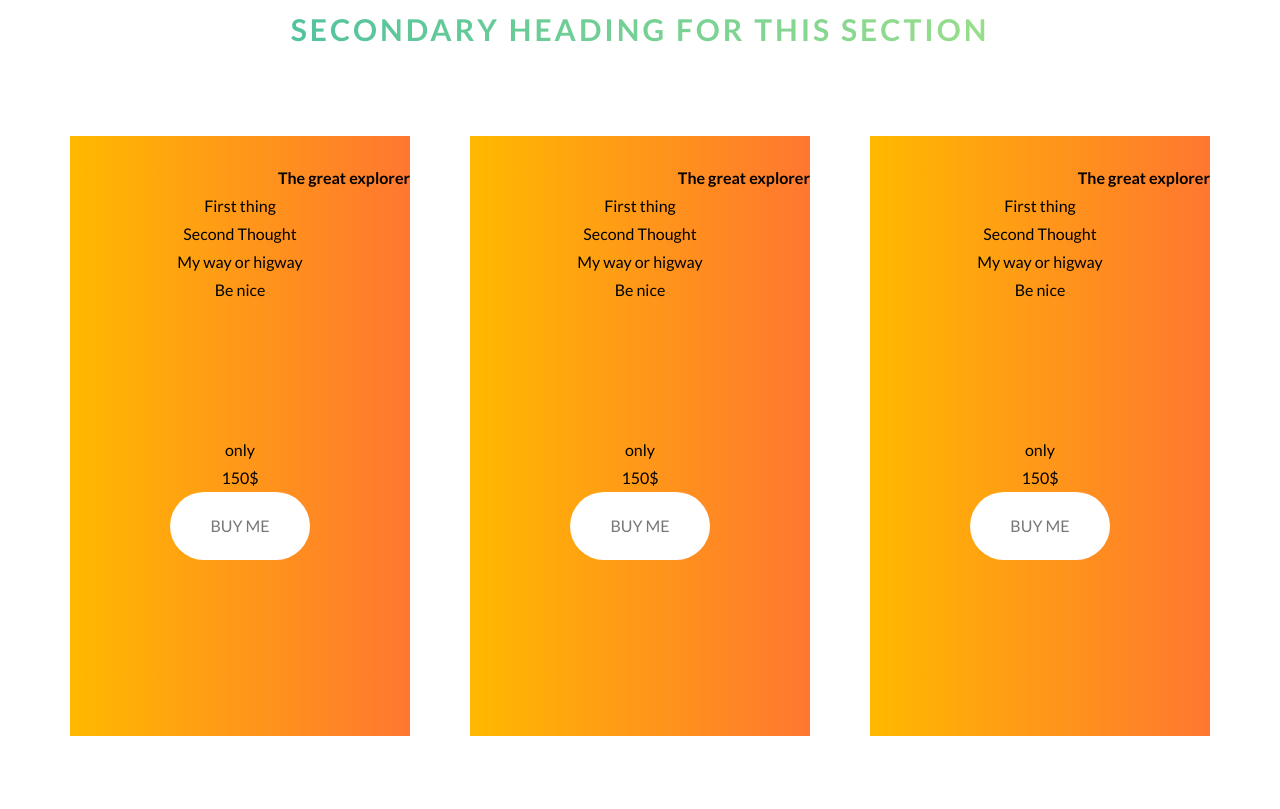
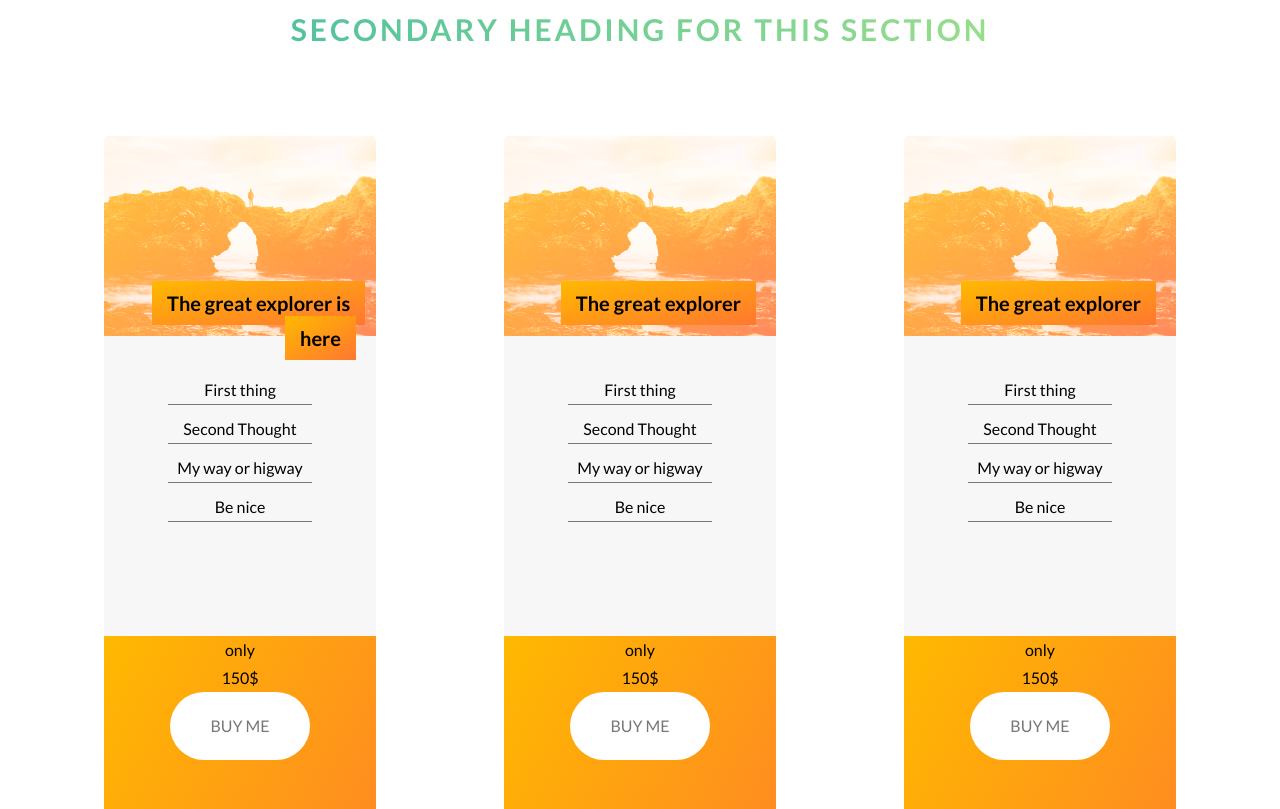
Before and after one commit to lkarpik/asdvanced_CSS, a website: page Natours/starter/index.html in a window 1280 px wide. Shown: the part 2371-3180 px from the top of the page. Drawn offline with Linux system fonts and the light colour scheme.

Commit message:
Card component

```diff
--- a/Natours/starter/index.html
+++ b/Natours/starter/index.html
@@ -133,7 +133,7 @@
                             </div>
                             <h4 class="card__heading text-right">
                                 <span class="card__heading-span card__heading-span--1">
-                                    The great explorer
+                                    The great explorer is here
                                 </span>
                             </h4>
                             <div class="card__details text-center">
--- a/Natours/starter/sass/abstracts/_variables.scss
+++ b/Natours/starter/sass/abstracts/_variables.scss
@@ -17,6 +17,7 @@ $gutter-horizontal: 6rem;
 
 // FONTS
 $font-size-default: 1.6rem;
+$font-size-header-4: 2.0rem;
 
 // SHADOWS
 $medium-box-shadow: 0 1rem 2rem rgba($color-black, 0.3);
--- a/Natours/starter/sass/components/_card.scss
+++ b/Natours/starter/sass/components/_card.scss
@@ -2,29 +2,69 @@
 @use '../abstracts/mixins'as *;
 
 .card {
+    // height: 50rem;
+    width: 80%;
+    margin: 0 auto;
+    border-radius: 5px 5px 0 0;
+    overflow: hidden;
 
     &__side {
-        height: 30rem;
+        height: 50rem;
+        position: relative;
 
         &--front {
-            background-image: linear-gradient(to right, #ffb900, #ff7730);
+            background-color: $color-grey-light-1;
         }
 
         &--back {
-            background-image: linear-gradient(to right, #ffb900, #ff7730);
+            background-image: linear-gradient(to bottom right, $color-secondary-light, $color-secondary-dark);
         }
     }
 
     &__image {
+        height: 20rem;
+        background-size: cover;
+        background-position: top;
+        background-blend-mode: screen;
 
-        &--1 {}
+
+        &--1 {
+            background-image: linear-gradient(to bottom right, $color-secondary-light, $color-secondary-dark), url(../img/nat-5.jpg);
+        }
     }
 
-    &__heading {}
+    &__heading {
+        position: absolute;
+        top: 15rem;
+        right: 2rem;
+        width: 75%;
+    }
+
+    &__heading-span {
+        font-size: $font-size-header-4;
+        padding: 1rem 1.5rem;
+        box-decoration-break: clone;
+        -webkit-box-decoration-break: clone;
+
+        &--1 {
+            background-image: linear-gradient(to bottom right, $color-secondary-light, $color-secondary-dark);
+        }
+    }
+
 
     &__details {
+
+
         & ul {
+            width: 75%;
             list-style-type: none;
+            padding: 3rem;
+            margin: 0 auto;
+
+            & li {
+                padding-top: 1rem;
+                border-bottom: 1px solid $color-grey;
+            }
         }
     }
 
```
Also changed, not shown: Natours/starter/css/style.css, 1 other file.
